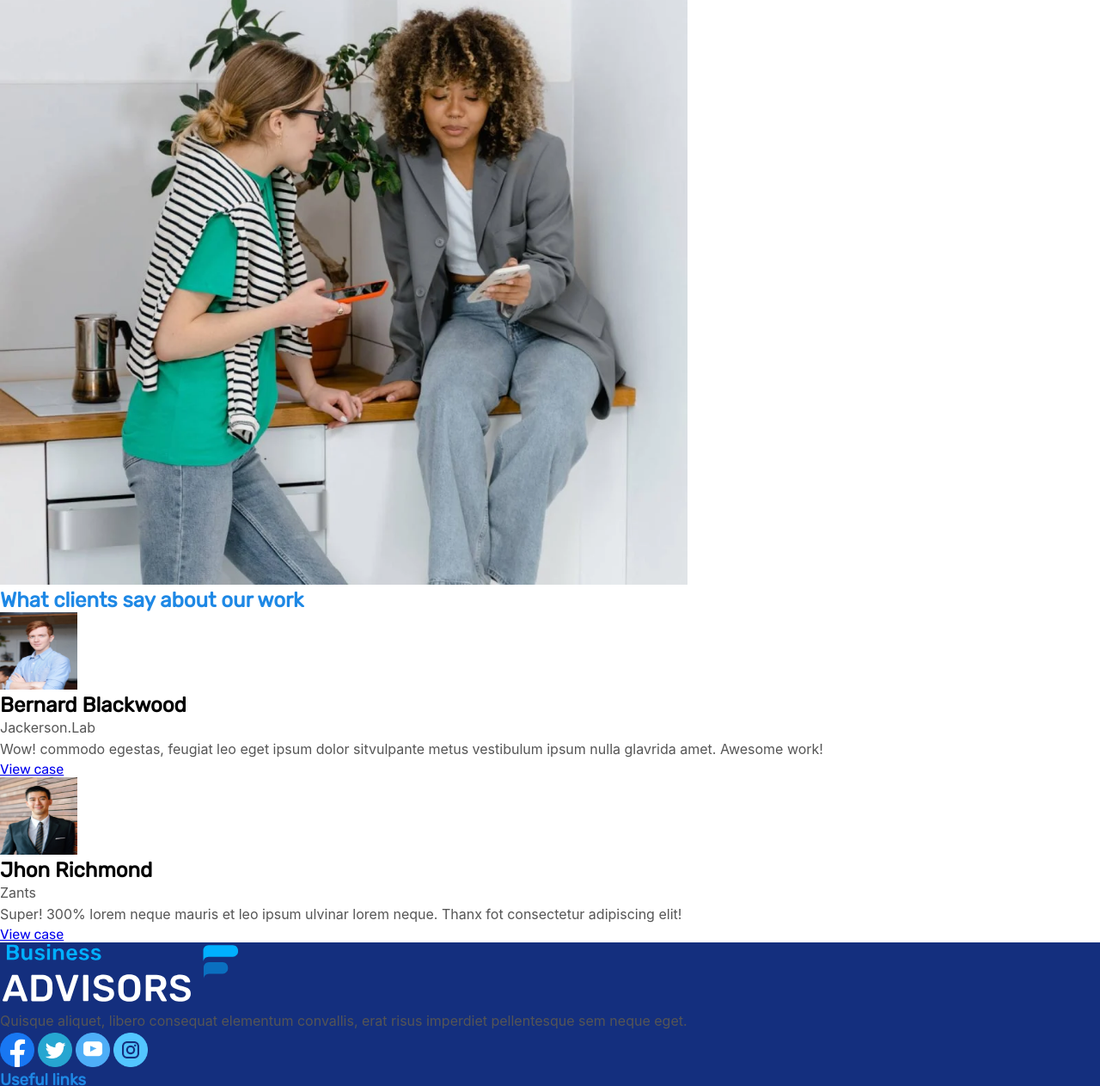
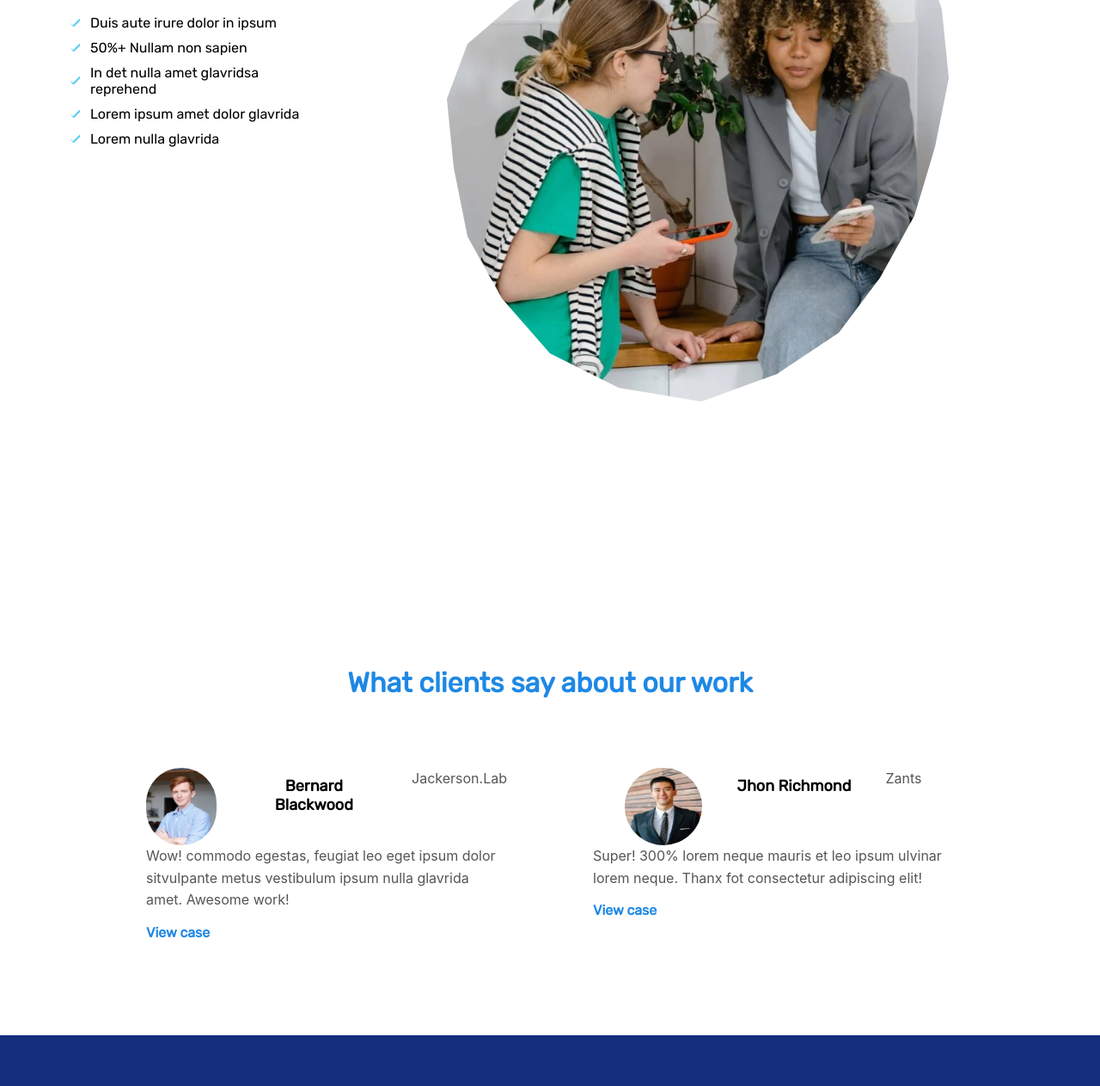
Before and after one commit to Alvarez-Dylan/primerParcial, a plain HTML site: page index.html in a window 1280 px wide. Shown: the part 2913-4176 px from the top of the page at 86% size. Drawn offline with Linux system fonts and the light colour scheme; a web font is replaced by a local one.

Commit message:
finalisima

```diff
--- a/styles.css
+++ b/styles.css
@@ -180,12 +180,6 @@
 
 
 
-footer{
-    width: 100%;
-    height: 750px;
-    background-color: #142f7e;
-}
-
 /*
 #sec1img{
 
@@ -206,3 +200,97 @@
     left: 0%;
     bottom: 0%;
 }*/
+#quintaSection {
+  display: flex;
+  gap: 50px;
+  padding: 80px;
+
+}
+
+#quintaSection article {
+  width: 50%;
+}
+
+#quintaSection h2 {
+  font-size: 32px;
+  margin-bottom: 20px;
+}
+
+#quintaSection ul {
+  margin-top: 20px;
+}
+
+#quintaSection li {
+  display: flex;
+  align-items: center;
+  gap: 10px;
+  margin-bottom: 10px;
+
+}
+#quintaSection img{
+    clip-path: polygon(
+  75% 4%, 65% 6%, 55% 9%, 45% 13%, 35% 18%, 25% 24%, 18% 30%,
+  15% 38%, 16% 48%, 18% 58%, 23% 67%, 30% 75%, 40% 80%,
+  52% 82%, 63% 78%, 72% 72%, 78% 64%, 83% 55%, 86% 45%,
+  88% 35%, 87% 25%, 84% 16%, 80% 9%);
+
+}
+#sextaSection {
+  padding: 80px 40px;
+  background-color: #ffffff;
+}
+
+#sextaSection h2 {
+  text-align: center;
+  font-size: 32px;
+  margin-bottom: 50px;
+}
+
+#sextaSection  div {
+  display: flex;
+  gap: 40px;
+  justify-content: center;
+}
+#sextaSection img{
+    border-radius: 50px;
+}
+#sextaSection article {
+  width: 40%;
+  padding: 30px;
+
+}
+
+#sextaSection article h2 {
+  font-size: 18px;
+  margin: 10px 0 0;
+}
+
+#sextaSection article a {
+  display: inline-block;
+  margin-top: 15px;
+  color: #1e88e5;
+  text-decoration: none;
+  font-weight: 600;
+}
+
+
+
+footer {
+  background-color:#142f7e;
+  color: white;
+  padding: 80px 60px;
+  display: flex;
+  gap: 40px;
+}
+
+footer p {
+  color: #ccc;
+}
+
+footer article {
+  width: 33%;
+}
+
+footer nav a {
+  margin-right: 10px;
+}
```
